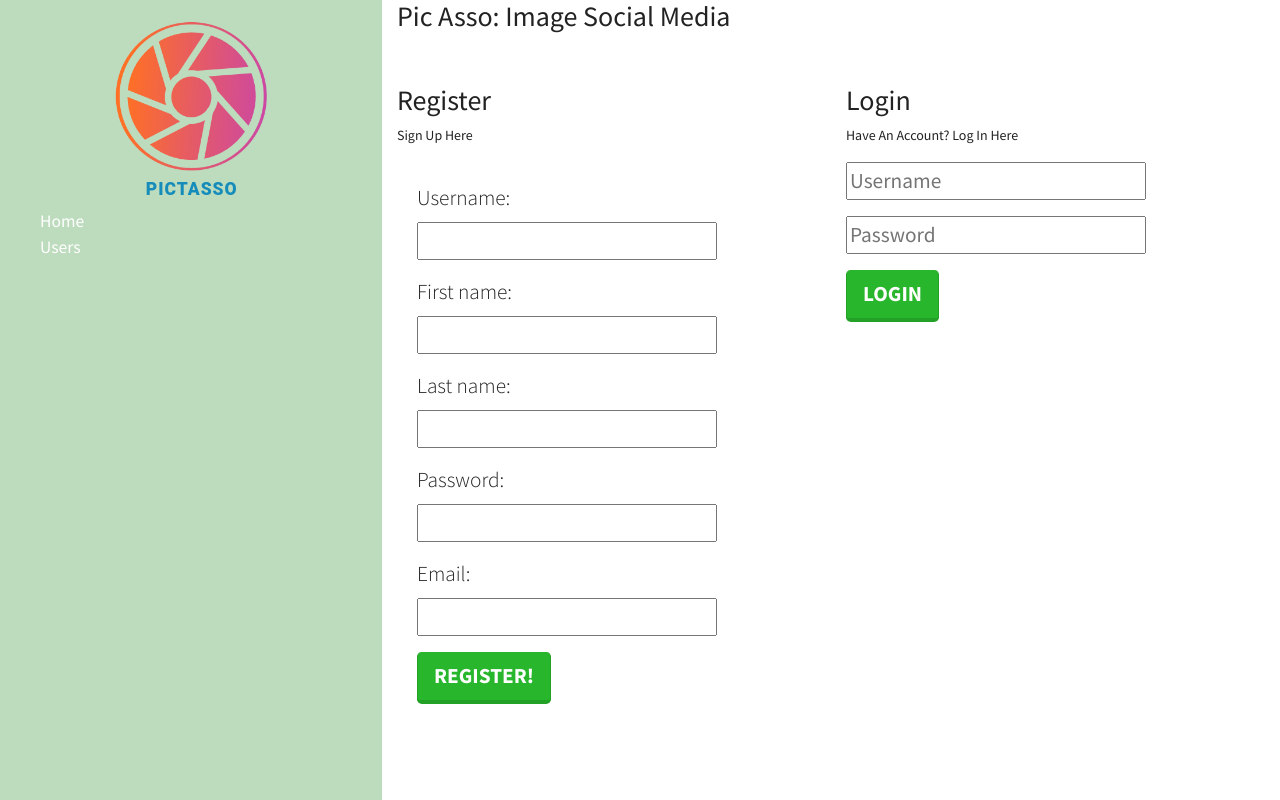
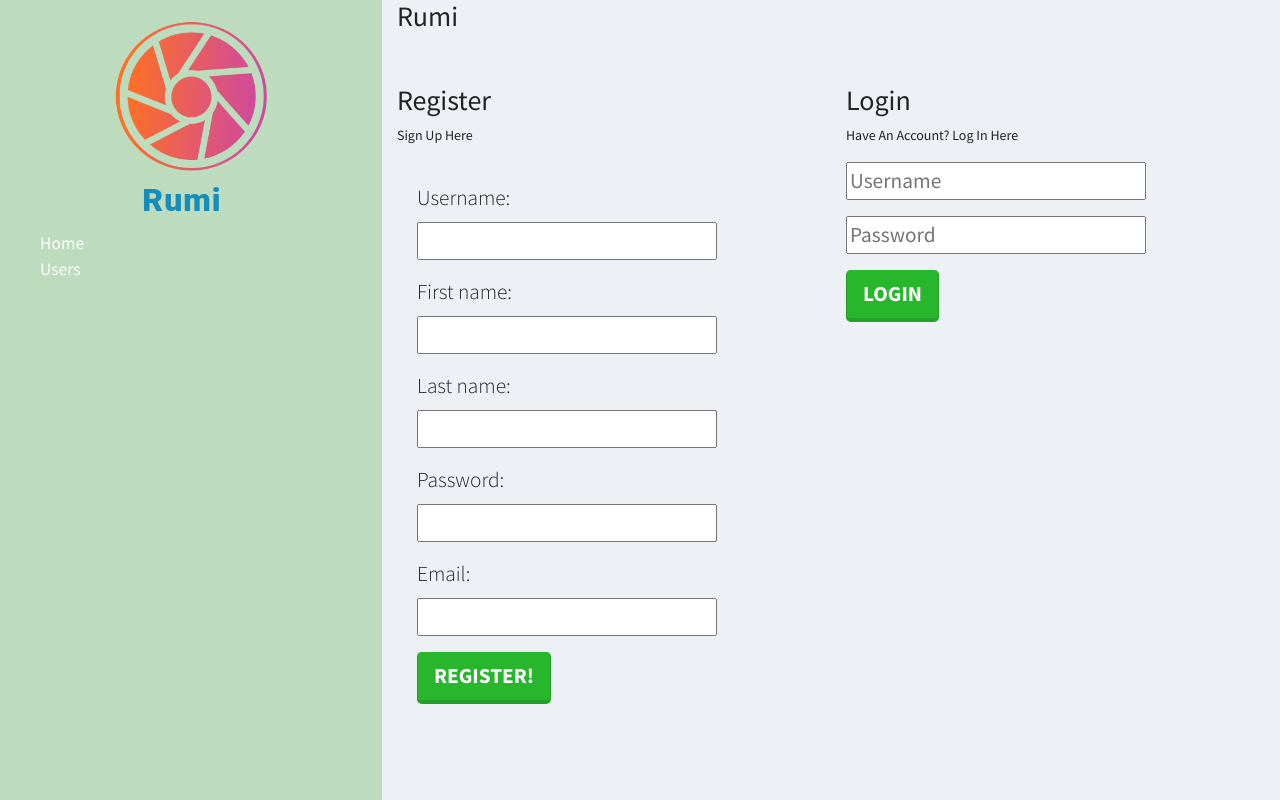
Before and after one commit to stevezlin/picasso_project, a Django app: page / in a window 1280 px wide. Run offline with Django 3.2, Linux system fonts and the light colour scheme; some libraries are stand-ins or nearby versions.

Commit message:
fix dir associations

```diff
--- a/picassoapp/templates/static/styles.css
+++ b/picassoapp/static/styles.css
@@ -62,4 +62,11 @@
     transform: translateY(-3px);
     color:lightgrey;
     transition: 0.5s ease-in-out;
+
 }
+
+.nav-brand {
+
+    font-family: Kalam;
+
+ }
--- a/picassoapp/templates/base.html
+++ b/picassoapp/templates/base.html
@@ -3,22 +3,21 @@
   <head>
     <meta charset="utf-8">
     <meta http-equiv="x-ua-compatible" content="ie=edge">
-    <title>{% block title %}Facebook{% endblock title %}</title>
+    <title>{% block title %}Rumi{% endblock title %}</title>
     <meta name="viewport" content="width=device-width, initial-scale=1.0">
     <meta name="description" content="">
     <meta name="author" content="">
-    <link href="static/styles.css" rel="stylesheet">
-
-
 
     <!-- Latest compiled and minified Bootstrap 4 beta CSS -->
     <link rel="stylesheet" href="https://stackpath.bootstrapcdn.com/bootswatch/4.1.1/lumen/bootstrap.min.css" crossorigin="anonymous">
 
-
-    <style>
+ <!--local stylesheet -->
+ <link href="/static/styles.css" rel="stylesheet">
 
 
-    </style>
+ <!-- google font -->
+<link href="https://fonts.googleapis.com/css?family=Kalam" rel="stylesheet">
+
 
   </head>
 
@@ -27,8 +26,8 @@
 <div class="nav-container">
             <div class="brand-contain">
             <br>
-            <center><img src="static/logo.png" height="150 px"><br>
-            <a href="/" class="navbar-brand">PICTASSO</a></center>
+            <center><img src="/static/logo.png" height="150 px"><br>
+            <a href="/" class="navbar-brand">Rumi</a></center>
             </div>
             <div>
                 <ul>
--- a/picassoapp/templates/pages/home.html
+++ b/picassoapp/templates/pages/home.html
@@ -1,9 +1,9 @@
 {% extends "base.html" %}
 
-{% block title %}Pic Asso Home{% endblock %}
+{% block title %}Rumi Home{% endblock %}
 
 {% block content %}
-<h2>Pic Asso: Image Social Media</h2>
+<h2>Rumi</h2>
 <br />
 <br />
 
--- a/picassoproj/urls.py
+++ b/picassoproj/urls.py
@@ -15,6 +15,8 @@
 """
 from django.contrib import admin
 from django.urls import path
+from django.conf import settings
+from django.conf.urls.static import static
 
 from picassoapp import views
 
@@ -25,4 +27,4 @@
     path('update-post/<post_id>/', views.update_post),
     path('users/', views.all_users, name="all_users"),
     path('admin/', admin.site.urls),
-]
+] + static(settings.STATIC_URL, document_root=settings.STATIC_ROOT)
```
Also changed, not shown: picassoapp/templates/pages/feed.html (+27 -5 lines), db.sqlite3, picassoapp/static/logo.png (renamed from picassoapp/templates/static/logo.png), 2 other files.
